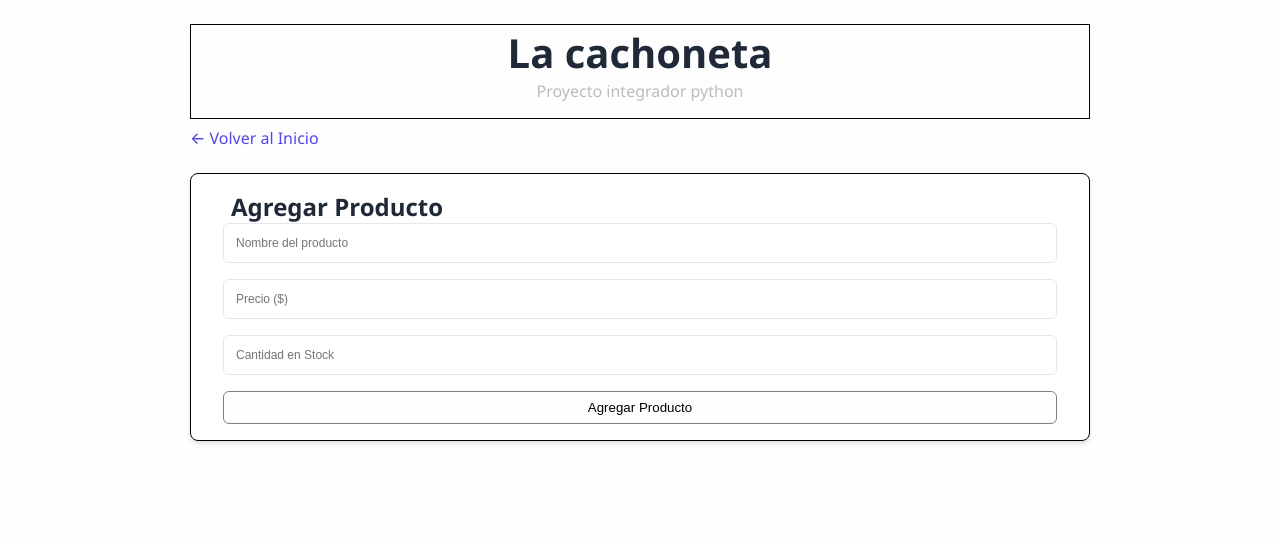
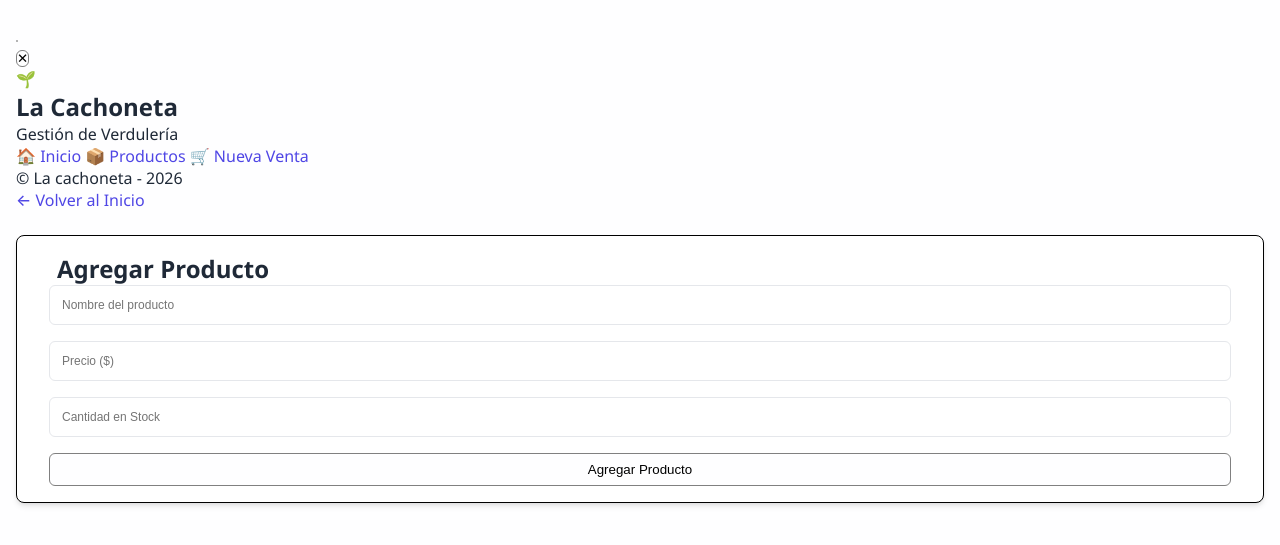
Before and after one commit to HotCode2025/la-cachoneta-tercer-semestre, a Flask app: page /agregar in a window 1280 px wide. Shown: the top 545 px of the page. Run offline with Flask 3, Linux system fonts and the light colour scheme.

Commit message:
modifica archivo base del proyecto

```diff
--- a/Programacion III/Python/ProyectoIntegrador/templates/base.html
+++ b/Programacion III/Python/ProyectoIntegrador/templates/base.html
@@ -1,24 +1,49 @@
-<!DOCTYPE html>
+<!doctype html>
 <html lang="es">
-<head>
-    <meta charset="UTF-8">
-    <meta name="viewport" content="width=device-width, initial-scale=1.0">
-    <title>{% block title %}La Cachoneta{% endblock %}</title>
-    <link rel="stylesheet" href="{{ url_for('static', filename='css/style.css') }}">
-</head>
-<body>
+  <head>
+    <meta charset="UTF-8" />
+    <meta name="viewport" content="width=device-width, initial-scale=1.0" />
+    <title>{% block title %}{% endblock %} - La Cachoneta</title>
+    <link
+      rel="stylesheet"
+      href="{{ url_for('static', filename='css/style.css') }}"
+    />
+    {% block styles %}{% endblock %}
+  </head>
+  <body>
+    <div class="app-layout">
+      <button class="hamburger-btn" aria-label="Abrir menú" type="button">
+        <span></span>
+        <span></span>
+        <span></span>
+      </button>
 
-    <div class="container">
-        <header>
-            <h1>La cachoneta</h1>
-            <p>Proyecto integrador python</p>
-        </header>
-
-        <main>
-            {% block content %}
-            {% endblock %}
-        </main>
+      <aside class="sidebar">
+        <button class="close-sidebar-btn" type="button">✕</button>
+        <div class="sidebar-brand">
+          <div class="brand-icon">🌱</div>
+          <h2>La Cachoneta</h2>
+          <p>Gestión de Verdulería</p>
+        </div>
+        <nav class="sidebar-menu">
+          <a href="/" class="menu-item active">🏠 Inicio</a>
+          <a href="{{ url_for('mostrar_productos') }}" class="menu-item"
+            >📦 Productos</a
+          >
+          <a href="{{ url_for('comprar_productos') }}" class="menu-item"
+            >🛒 Nueva Venta</a
+          >
+        </nav>
+        <div class="sidebar-footer">
+          <p> &copy; La cachoneta - 2026</p>
+        </div>
+      </aside>
+      <div class="overlay"></div>
+      <div class="main-wrapper">
+        <div class="content-body">{% block content %}{% endblock %}</div>
+      </div>
     </div>
 
-</body>
+    <script src="{{ url_for('static', filename='js/main.js') }}"></script>
+  </body>
 </html>
```
